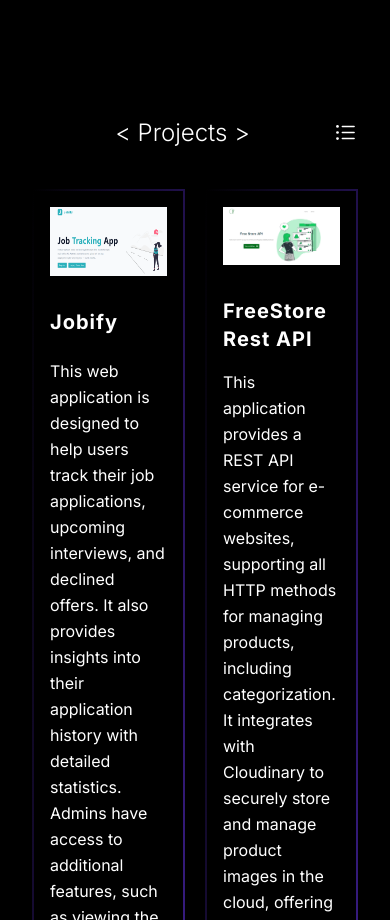
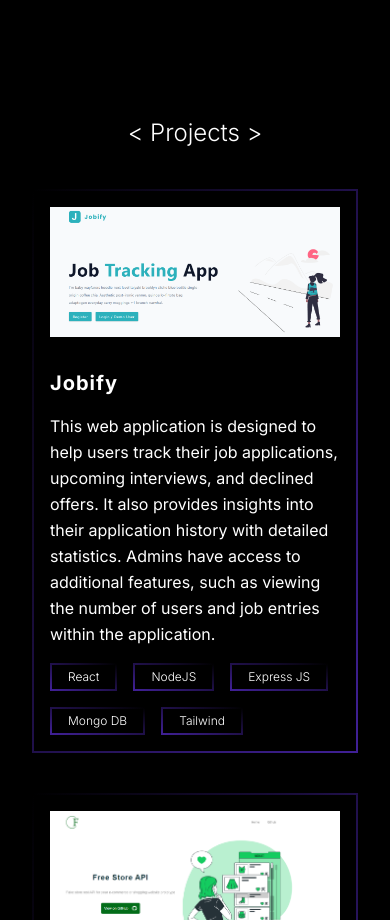
Before and after one commit to SaranMuruganM/portfolio, a React (Vite) app: page / in a window 390 px wide. Shown: the part 1300-2220 px from the top of the page. Built offline with nearby package versions, Linux system fonts and the light colour scheme.

Commit message:
Update Projects.jsx

```diff
--- a/src/components/Projects.jsx
+++ b/src/components/Projects.jsx
@@ -11,11 +11,11 @@ const Projects = () => {
         <h1 className="flex-grow text-center text-2xl font-light lg:text-3xl">
           &lt; Projects &gt;
         </h1>
-        <button onClick={() => isGrid(!grid)} className="">
+        <button onClick={() => isGrid(!grid)} className="hidden lg:block">
           {grid ? <IoIosList size={25} /> : <IoGridOutline size={25} />}
         </button>
       </div>
-      <div className={`grid ${grid && "lg:grid-cols-3 grid-cols-2 gap-5"}`}>
+      <div className={`grid ${grid && "lg:grid-cols-3 lg:gap-5"}`}>
         {projectHero.map((project) => (
           <a
             key={project.id}
```
